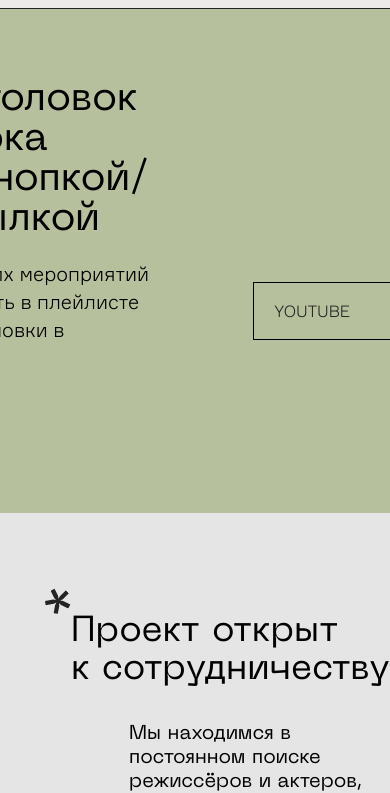
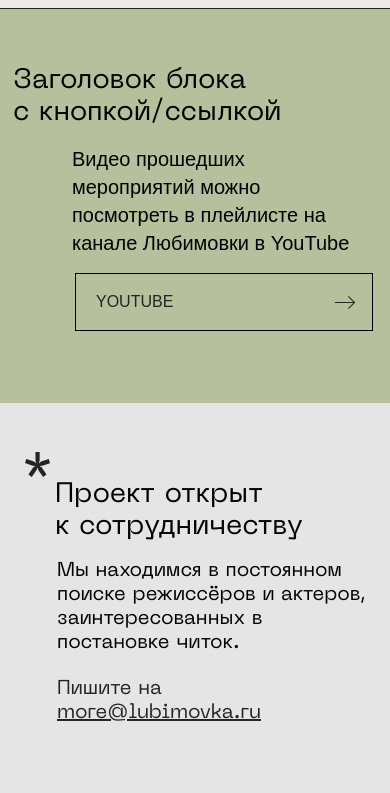
Before and after one commit to hiksP/lubimovka, a plain HTML site: page index.html in a window 390 px wide. Shown: the part 53-846 px from the top of the page. Drawn offline with Linux system fonts and the light colour scheme.

Commit message:
feat: added mobile version for youtube and collaboration blocks

```diff
--- a/blocks/collaboration/collaboration.sass
+++ b/blocks/collaboration/collaboration.sass
@@ -1,5 +1,7 @@
+@import '../../sass/variables.sass'
+
 .collaboration
-    background-color: #E5E5E5
+    background-color: $whiteBg
     display: grid
     grid-template-columns: 1fr 1fr
     margin-left: -52px
@@ -8,28 +10,27 @@
         margin: 100px 0 0 0
         grid-column: 2
         grid-row: 1
-        font-family: 'Neue Machina Regular'
+        font-family: $f_machina
         font-weight: 400
         font-size: 36px
         line-height: 38px
         max-width: 468px
         position: relative
 
-    &__title::after
-        content: ''
-        position: absolute
-        width: 25px
-        height: 25px
-        left: -25px
-        top: -25px
-        background: no-repeat center / cover url('../../images/asterisk.svg')
-        transform: rotate(45deg)
+        &::after
+            content: ''
+            position: absolute
+            width: 25px
+            height: 25px
+            left: -25px
+            top: -25px
+            background: no-repeat center / cover url('../../images/asterisk.svg')
 
     &__subtitle
         margin: 33px 0 24px 58px
         grid-column: 2
         grid-row: 2
-        font-family: 'Neue Machina Regular'
+        font-family: $f_machina
         font-weight: 400
         font-size: 20px
         line-height: 24px
@@ -40,13 +41,38 @@
         grid-column: 2
         grid-row: 3
         margin-left: 58px
-        color: #242424
+        color: $blackColor
         text-decoration: none
         max-width: 468px
-        font-family: 'Neue Machina Regular'
+        font-family: $f_machina
         font-weight: 400
         font-size: 20px
         line-height: 24px
 
     &__span
         text-decoration: underline
+
+@media screen and (max-width: 768px)
+    .collaboration
+        padding: 76px 24px 100px 55px
+        grid-template-columns: 1fr
+        margin: 0
+
+        &__title
+            margin: 0
+            grid-column: 1
+            font-size: 28px
+            line-height: 32px
+
+            &::after
+                left: -30px
+                top: -27px
+
+        &__subtitle
+            margin: 16px 0 22px 2px
+            grid-column: 1
+
+        &__mail
+            padding-bottom: 0
+            grid-column: 1
+            margin-left: 2px
--- a/blocks/youtube/youtube.sass
+++ b/blocks/youtube/youtube.sass
@@ -1,6 +1,8 @@
+@import '../../sass/variables.sass'
+
 .youtube
     width: 100%
-    background-color: #B7C09D
+    background-color: $greenBg
     display: grid
     gap: 20px 98px
     justify-content: center
@@ -12,7 +14,7 @@
         max-width: 410px
         grid-column: 1
         grid-row: 1
-        font-family: 'Neue Machina Regular'
+        font-family: $f_machina
         font-weight: 400
         font-size: 40px
         line-height: 40px
@@ -22,7 +24,7 @@
         max-width: 410px
         grid-column: 1
         grid-row: 2
-        font-family: 'FormularLight'
+        font-family: $f_formular
         font-weight: 300
         font-size: 20px
         line-height: 28px
@@ -36,9 +38,9 @@
         text-transform: uppercase
         align-self: center
         cursor: pointer
-        color: #242424
+        color: $blackColor
         border: 1px solid #000000
-        background-color: #B7C09D
+        background-color: $greenBg
         padding: 0 0 0 20px
         display: flex
         align-items: center
@@ -49,23 +51,36 @@
         margin-right: 6px
         text-decoration: none
 
-    &__button:hover
-        color: #E5E5E5
+        &:hover
+            color: $whiteBg
+
+        &:active
+            height: 62px
+            width: 282px
+            margin-left: 3px
+            margin-right: 3px
+
+        &:before
+            content: ''
+            position: absolute
+            top: 0
+            left: -100%
+            width: 200%
+            height: 100%
+            background: linear-gradient(to right, $blackColor 0, $blackColor 50%, $greenBg 50%, $greenBg 0)
+            transition: left .7s
+
+        &:hover:before
+            left: 0
 
     &__button:hover &__arrow
-        background-color: #E5E5E5
-
-    &__button:active
-        height: 62px
-        width: 282px
-        margin-left: 3px
-        margin-right: 3px
+        background-color: $whiteBg
 
     &__button:active &__button-name
         margin-left: 3px
 
     &__button-name
-        font-family: 'FormularLight'
+        font-family: $f_formular
         font-weight: 300
         font-size: 16px
         line-height: 22px
@@ -77,40 +92,49 @@
         top: 0
         width: 20px
         height: 1px
-        background-color: #242424
+        background-color: $blackColor
         display: block
         z-index: 2
         transition: background-color 0.7s
 
-    &__arrow::after
-        content: ''
-        position: absolute
-        width: 1px
-        height: 9px
-        left: 16px
-        top: -1px
-        background-color: inherit
-        transform: rotate(45deg)
+        &::after
+            content: ''
+            position: absolute
+            width: 1px
+            height: 9px
+            left: 16px
+            top: -1px
+            background-color: inherit
+            transform: rotate(45deg)
 
-    &__arrow::before
-        content: ''
-        position: absolute
-        width: 1px
-        height: 9px
-        left: 16px
-        top: -7px
-        background-color: inherit
-        transform: rotate(-45deg)
+        &::before
+            content: ''
+            position: absolute
+            width: 1px
+            height: 9px
+            left: 16px
+            top: -7px
+            background-color: inherit
+            transform: rotate(-45deg)
 
-    &__button:before
-        content: ''
-        position: absolute
-        top: 0
-        left: -100%
-        width: 200%
-        height: 100%
-        background: linear-gradient(to right, #242424 0,#242424 50%,#B7C09D 50%,#B7C09D 0)
-        transition: left .7s
+@media screen and (max-width: 768px)
+    .youtube
+        row-gap: 16px
+        padding: 56px 0 72px 0
 
-    &__button:hover:before
-        left: 0
+        &__title
+            padding-left: 0
+            margin: 0 25px
+            padding-left: 0
+            max-width: 100%
+            font-size: 28px
+            line-height: 32px
+
+        &__subtitle
+            grid-column: 1
+            margin: 0 30px 0 84px
+
+        &__button
+            grid-column: 1
+            grid-row: 3
+            margin: 0 29px 0 87px
--- a/index.html
+++ b/index.html
@@ -121,7 +121,6 @@
         поддержать</a
       >
     </header>
-    <main>
     <section class="youtube">
       <h2 class="youtube__title">Заголовок блока с&nbsp;кнопкой/ссылкой</h2>
       <p class="youtube__subtitle">Видео прошедших мероприятий можно посмотреть в плейлисте на канале Любимовки в YouTube</p>
@@ -132,6 +131,5 @@
       <p class="collaboration__subtitle">Мы находимся в постоянном поиске режиссёров и актеров, заинтересованных в постановке читок.</p>
       <a class="collaboration__mail" href="mailto:more@lubimovka.ru">Пишите на <span class="collaboration__span">more@lubimovka.ru</span></a>
     </section>
-    </main>
   </body>
 </html>
--- a/sass/variables.sass
+++ b/sass/variables.sass
@@ -1,6 +1,9 @@
 $mainWhiteBg: #ECEBE8
 $whiteBg: #E5E5E5
 $greenBg: #B7C09D
+$mainWhiteBg: #ECEBE8
+
+$blackColor: #242424
 
 // font-family
 $f_machina: 'Neue Machina Regular', 'Arial', 'sans-serif'
```
Also changed, not shown: blocks/collaboration/collaboration.css, blocks/youtube/youtube.css, sass/variables.css, 3 other files. Lines whose indentation alone changed are shown as unchanged.
